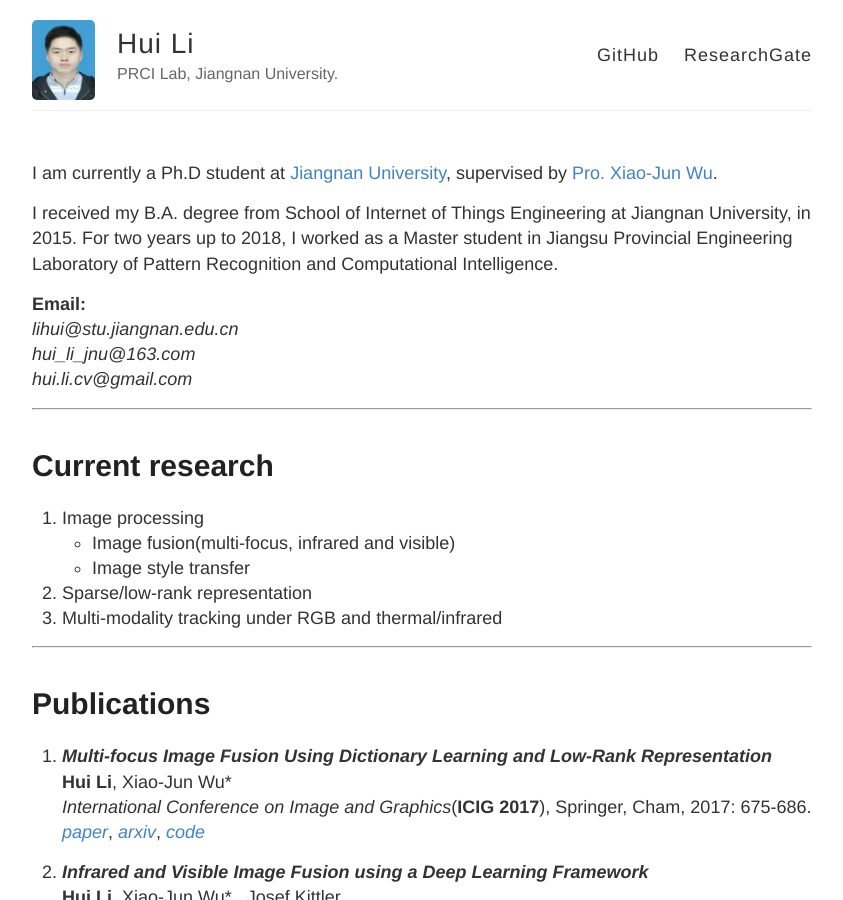
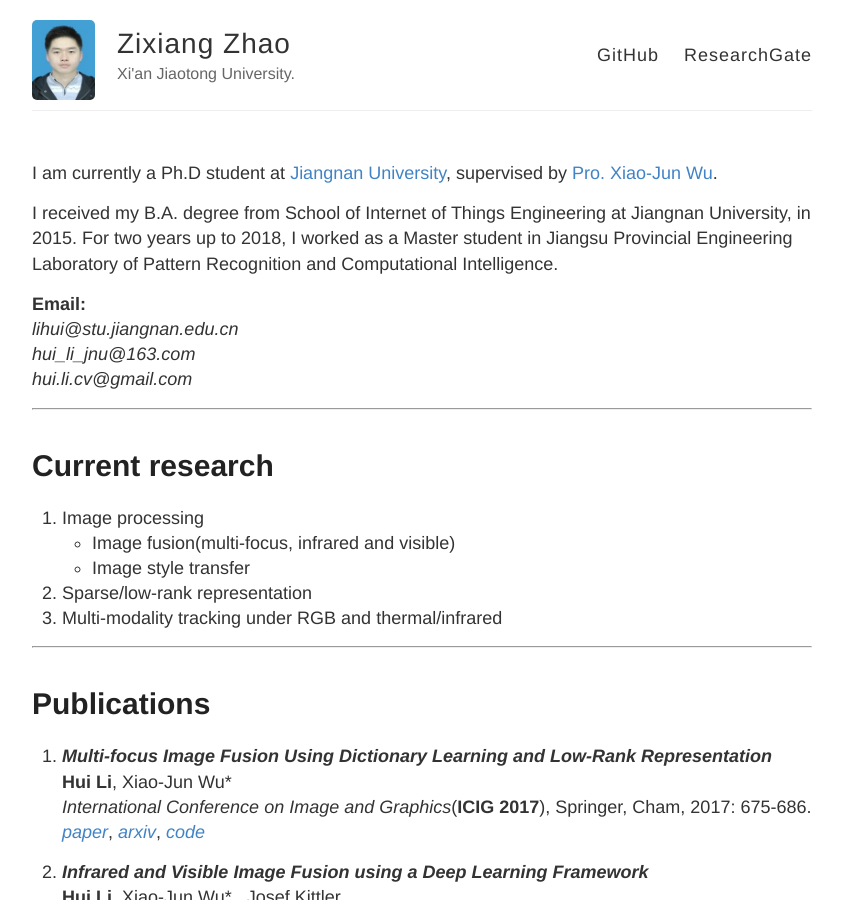
Before and after one commit to Zhaozixiang1228/Zhaozixiang1228.github.io, a Jekyll site: the page built from index.md, in a window 1280 px wide and 900 px high. Shown: the whole window, without its empty margins (218-1061 px from the left). Built offline with Jekyll 4.4.1, drawn with Linux system fonts in a browser that asks for light colours; our own code applies the rules of GitHub Pages for plain Markdown files.

Commit message:
Update _config.yml

```diff
--- a/_config.yml
+++ b/_config.yml
@@ -3,10 +3,10 @@
 #
 
 # Name of your site (displayed in the header)
-name: Hui Li
+name: Zixiang Zhao
 
 # Short bio or description (displayed in the header)
-description: PRCI Lab, Jiangnan University.
+description: Xi'an Jiaotong University.
 
 # URL of your avatar or profile pic (you could use your GitHub profile pic)
 avatar: /images/photo.jpg
@@ -21,7 +21,7 @@ footer-links:
   email:
   facebook:
   flickr:
-  github: hli1221/
+  github: Zhaozixiang1228/
   instagram:
   linkedin:
   pinterest:
@@ -41,7 +41,7 @@ google_analytics:
 
 # Your website URL (e.g. http://barryclark.github.io or http://www.barryclark.co)
 # Used for Sitemap.xml and your RSS feed
-url: https://hli1221.github.io/
+url: https://zhaozixiang1228.github.io/
 
 # If you're hosting your site at a Project repository on GitHub pages
 # (http://yourusername.github.io/repository-name)
```
